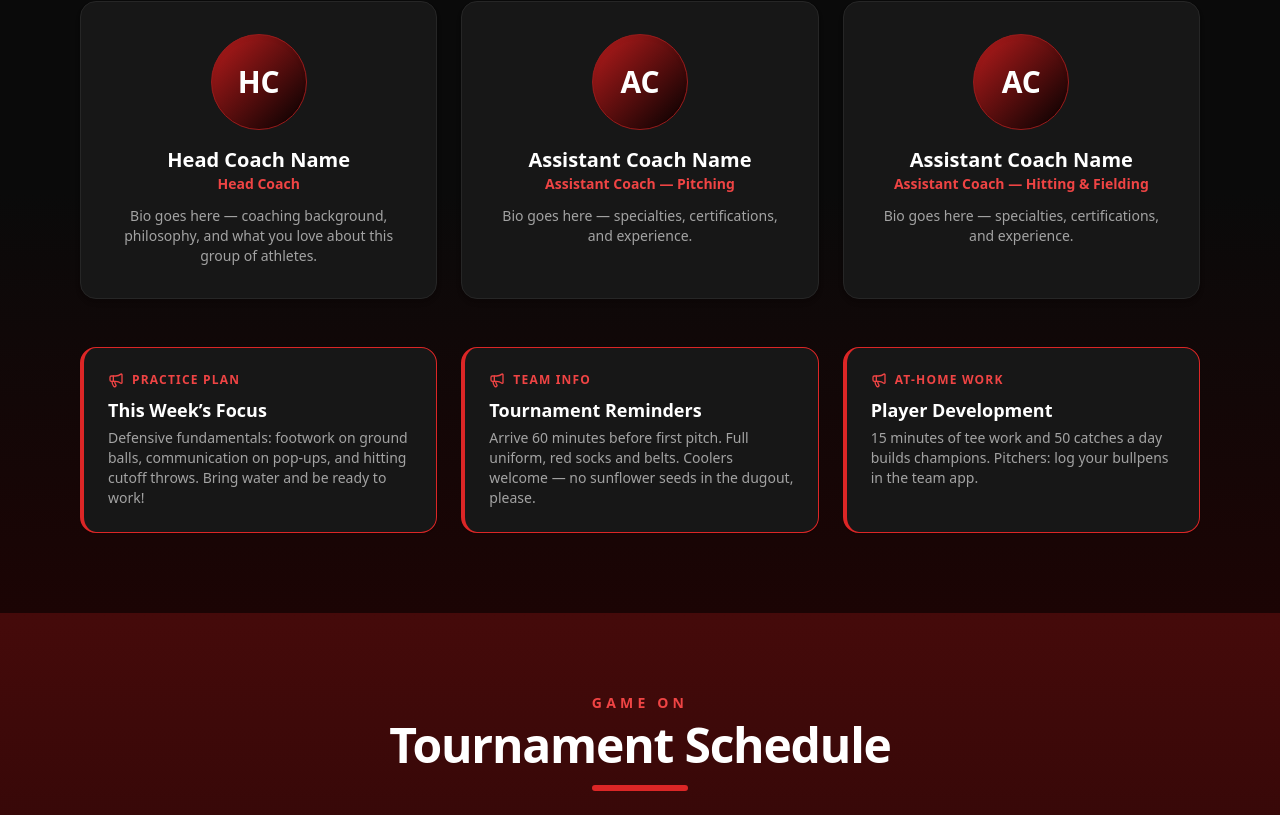
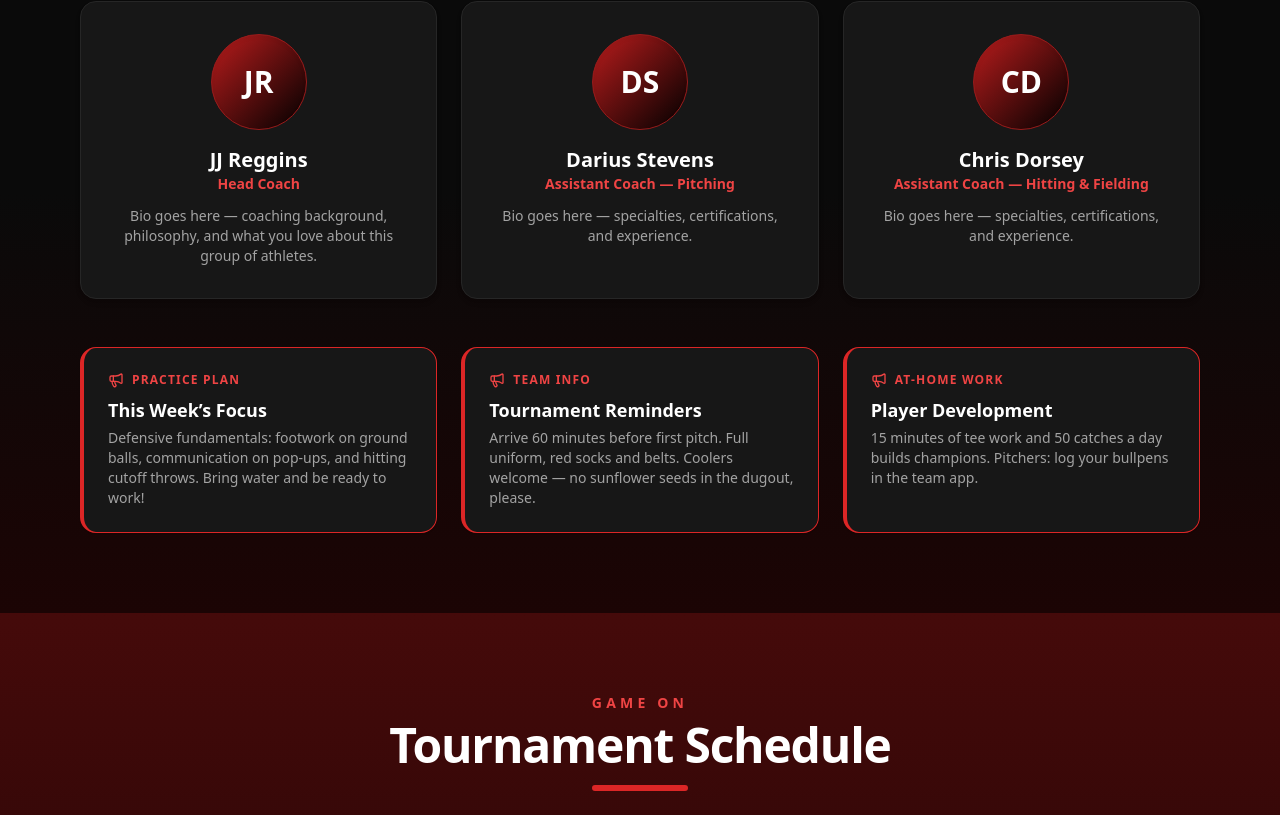
Before and after one commit to JeremyFuentes979/Lady-Reds, a React (Vite) app in the folder ladyreds-website/: page / in a window 1280 px wide. Shown: the part 3585-4400 px from the top of the page. Built offline with nearby package versions, Linux system fonts and the light colour scheme.

Commit message:
Update config.ts
Update email and Coaches

```diff
--- a/ladyreds-website/src/config.ts
+++ b/ladyreds-website/src/config.ts
@@ -4,7 +4,7 @@ export const team = {
   name: 'Lady Reds',
   tagline: '10U Travel Fastpitch Softball',
   motto: 'One Team. One Goal. One Red Family.',
-  email: 'ladyredssoftball26@gmail.com',
+  email: 'ladyredsoftball26@gmail.com',
   facebook: 'https://www.facebook.com/share/1BiPuHfMoB/',
   homeField: 'Columbus, TX — Local Ballpark',
   city: 'Columbus, TX',
@@ -30,19 +30,19 @@ export const roster = [
 
 export const coaches = [
   {
-    name: 'Head Coach Name',
+    name: 'JJ Reggins',
     role: 'Head Coach',
     bio: 'Bio goes here — coaching background, philosophy, and what you love about this group of athletes.',
     photo: '',
   },
   {
-    name: 'Assistant Coach Name',
+    name: 'Darius Stevens',
     role: 'Assistant Coach — Pitching',
     bio: 'Bio goes here — specialties, certifications, and experience.',
     photo: '',
   },
   {
-    name: 'Assistant Coach Name',
+    name: 'Chris Dorsey',
     role: 'Assistant Coach — Hitting & Fielding',
     bio: 'Bio goes here — specialties, certifications, and experience.',
     photo: '',
```
